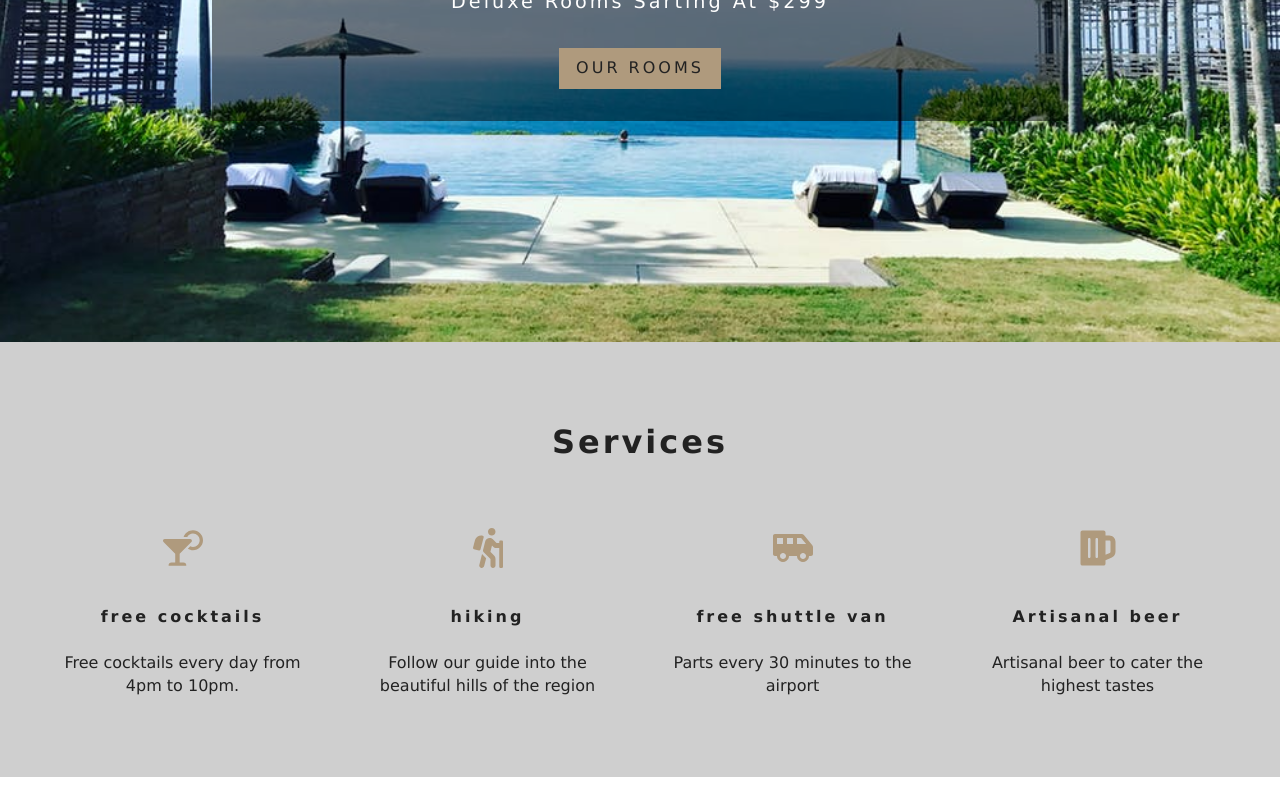
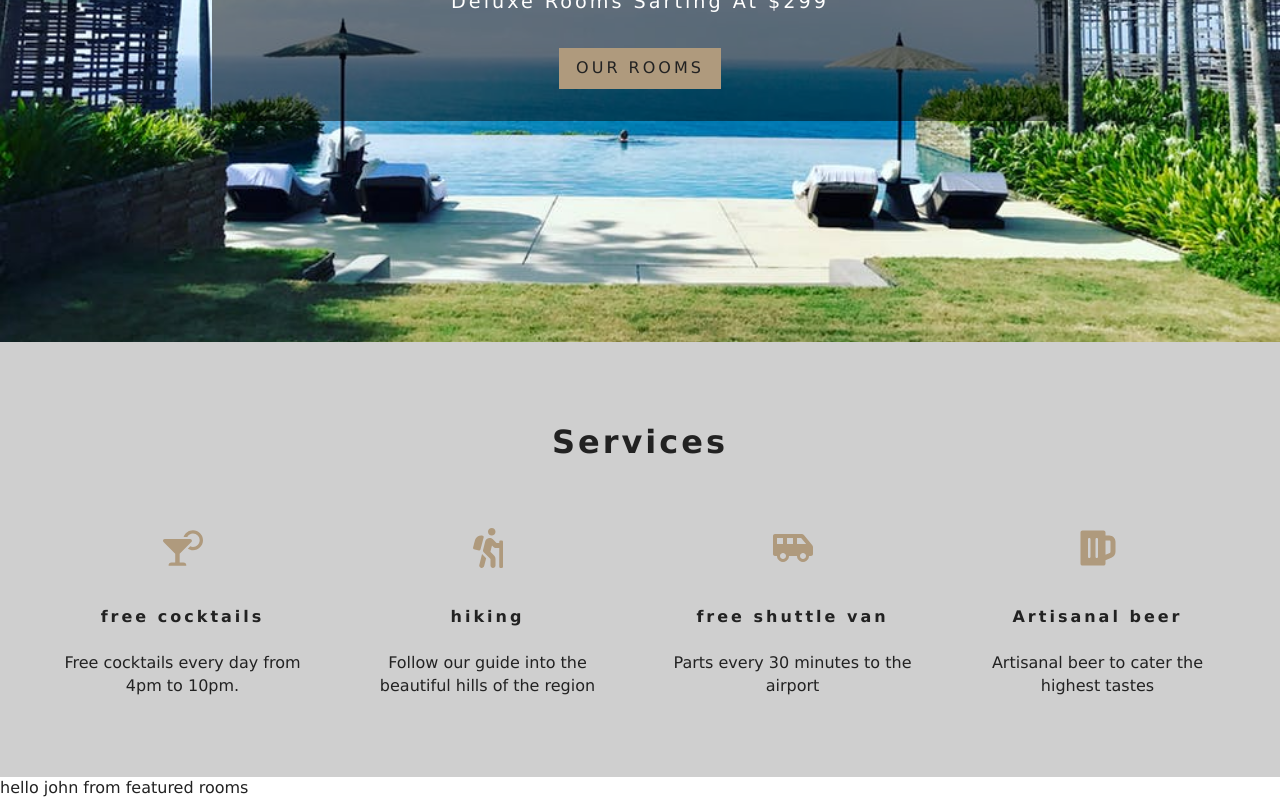
Before and after one commit to g-vega-cl/ReactTutorial, a React (Create React App) app in the folder resort-tutorial/: page / in a window 1280 px wide. Shown: the part 458-1258 px from the top of the page. Before the commit the page ends 1235 px from the top, so only its background shows below. Built offline with nearby package versions, Linux system fonts and the light colour scheme.

Commit message:
tutorial 1:50

```diff
--- /dev/null
+++ b/resort-tutorial/src/components/FeaturedRooms.js
@@ -0,0 +1,14 @@
+import React from 'react'
+import {RoomContext} from '../context';
+
+export default class FeaturedRooms extends React.Component {
+	static contextType = RoomContext;
+	render() {
+		const{name, greeting} = this.context;
+		return (
+			<div>
+				{greeting} {name} from featured rooms
+			</div>
+		)
+	}
+}
--- /dev/null
+++ b/resort-tutorial/src/context.js
@@ -0,0 +1,23 @@
+import React from 'react'
+
+const RoomContext = React.createContext();
+
+
+export default class RoomProvider extends React.Component {
+	state = {
+		greeting: 'hello',
+		name: 'john'
+	};
+	render() {
+		return (
+			<RoomContext.Provider value = {{...this.state}}>
+				{this.props.children}
+			</RoomContext.Provider>
+		)
+	}
+}
+
+
+const RoomConsumer = RoomContext.Consumer;
+
+export{RoomProvider, RoomConsumer, RoomContext};
--- a/resort-tutorial/src/index.js
+++ b/resort-tutorial/src/index.js
@@ -4,11 +4,14 @@
 import {	BrowserRouter as Router } from 'react-router-dom'
 import App from './App';
 import * as serviceWorker from './serviceWorker';
+import {RoomProvider} from './context'
 
 ReactDOM.render(
-	<Router>
-		<App />
-	</Router>,
+	<RoomProvider>
+		<Router>
+			<App />
+		</Router>
+	</RoomProvider>,
 	document.getElementById('root')
 );
 
--- a/resort-tutorial/src/pages/Home.js
+++ b/resort-tutorial/src/pages/Home.js
@@ -3,6 +3,7 @@
 import Banner from '../components/Banner';
 import { Link } from "react-router-dom";
 import Services from '../components/Services';
+import FeaturedRooms from "../components/FeaturedRooms";
 const home = () => {
 	return (
 		<>
@@ -14,6 +15,7 @@
 				</Banner>
 			</Hero>
 			<Services/>
+			<FeaturedRooms />
 		</>
 	)
 }
```
